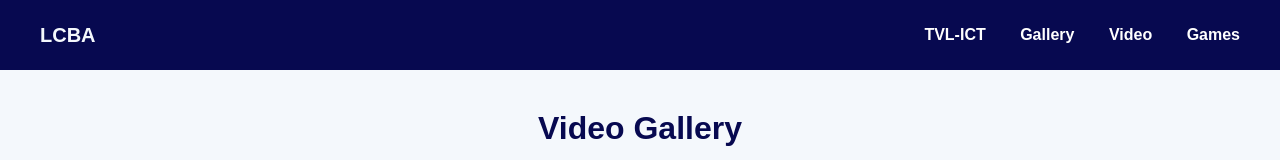
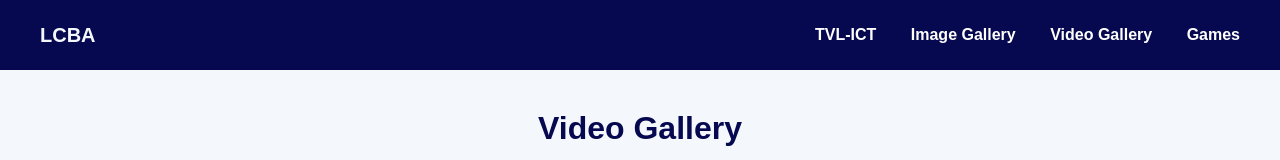
Before and after one commit to reyesbryanalbert20-pixel/TVL-ICT, a plain HTML site: page video-gallery.html in a window 1280 px wide. Shown: the top 160 px of the page. Drawn offline with Linux system fonts and the light colour scheme.

Commit message:
change link

```diff
--- a/video-gallery.html
+++ b/video-gallery.html
@@ -23,15 +23,14 @@
 <body>
 
     <header class="header">
-        <div class="logo"><a href="main-page.html">LCBA</a></div>
-
-        <nav class="nav">
-            <a href="ict-page.html">TVL-ICT</a>
-            <a href="image-gallery.html">Gallery</a>
-            <a href="video-gallery.html">Video</a>
-            <a href="game.html">Games</a>
-        </nav>
-    </header>
+    <div class="logo"><a href="index.html">LCBA</a></div>
+    <nav class="nav">
+        <a href="ict-page.html">TVL-ICT</a>
+        <a href="image-gallery.html">Image Gallery</a>
+        <a href="video-gallery.html">Video Gallery</a>
+        <a href="game.html">Games</a>
+    </nav>
+</header>
 
     <div class="video-content pop-up">
 
```
Also changed, not shown: game.html (+1 -1 lines), ict-page.html (+1 -1 lines), image-gallery.html (+1 -1 lines), index.html (+1 -1 lines).
